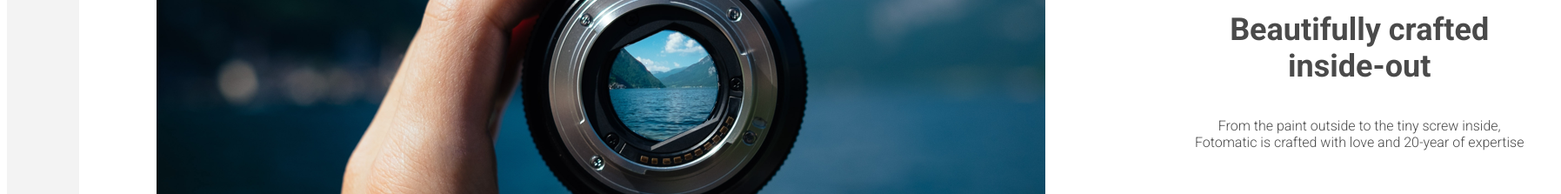
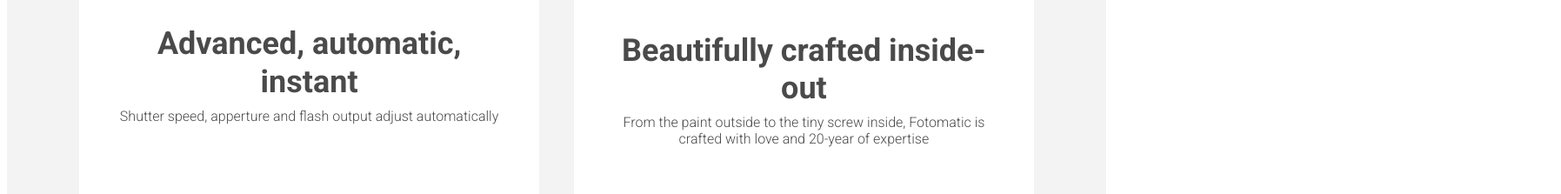
Before and after one commit to ashsass/Fotomatic-Responsive-Webpage, a plain HTML site: page index.html in a window 1280 px wide. Shown: the part 1202-1425 px from the top of the page at 87% size, 1795 px wide, since content can reach past the window. Drawn offline with Linux system fonts and the light colour scheme; files whose address does not match are found by name; a web font is replaced by a local one.

Commit message:
Adding the border-box helped significantly with the layout. It even helped the header fit onto the webpage.

```diff
--- a/resources/css/style.css
+++ b/resources/css/style.css
@@ -1,7 +1,7 @@
 /* Universal Styles */
-/* *{
-  border: 1px solid red;
-} */
+*{
+  box-sizing: border-box;
+}
 
 html {
   font-family: "Roboto", sans-serif;
@@ -28,7 +28,8 @@ html {
 }
 
 .image-container img {
-  display: block;
+  width: 90%;
+  height: 65%;
 }
 
 @media only screen and (max-width: 760px) {
@@ -241,12 +242,15 @@ header .mobile {
   padding: 2rem;
   margin: 0px 1.25rem;
   background-color: white;
+  height: 635px;
+  overflow: hidden;
 }
 
 .feature .image-container {
-  width: 90%;
+  /* width: 90%; */
   height: 65%;
-  margin: 0 auto;
+  display: flex;
+  justify-content: center;
 }
 
 .feature h2 {
@@ -254,6 +258,9 @@ header .mobile {
   font-size: 2.25rem;
   font-weight: bold;
   color: #4a4a4a;
+  line-height: 1.2;
+  margin-bottom: 0;
+  margin-top: 2.5rem;
 }
 
 .feature h3 {
@@ -261,6 +268,7 @@ header .mobile {
   line-height: 1.2;
   font-weight: 300;
   color: #4a4a4a;
+  margin-top: 0;
 }
 
 @media only screen and (max-width: 890px) {
```
